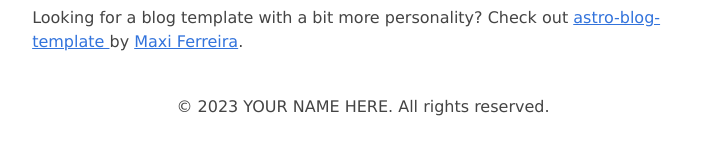
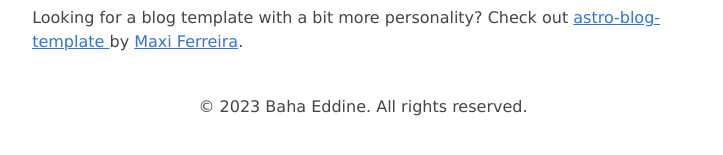
Before and after one commit to Bahhe/blog, an Astro site: page / in a window 1280 px wide. Shown: the part 615-770 px from the top of the page, without its empty margins (277-1000 px from the left). Built offline with nearby package versions, Linux system fonts and the light colour scheme; Astro itself is replaced by a stand-in of ours.

Commit message:
first commit

```diff
--- a/src/components/Footer.astro
+++ b/src/components/Footer.astro
@@ -3,7 +3,7 @@ const today = new Date();
 ---
 
 <footer>
-	&copy; {today.getFullYear()} YOUR NAME HERE. All rights reserved.
+	&copy; {today.getFullYear()} Baha Eddine. All rights reserved.
 </footer>
 <style>
 	footer {
```
